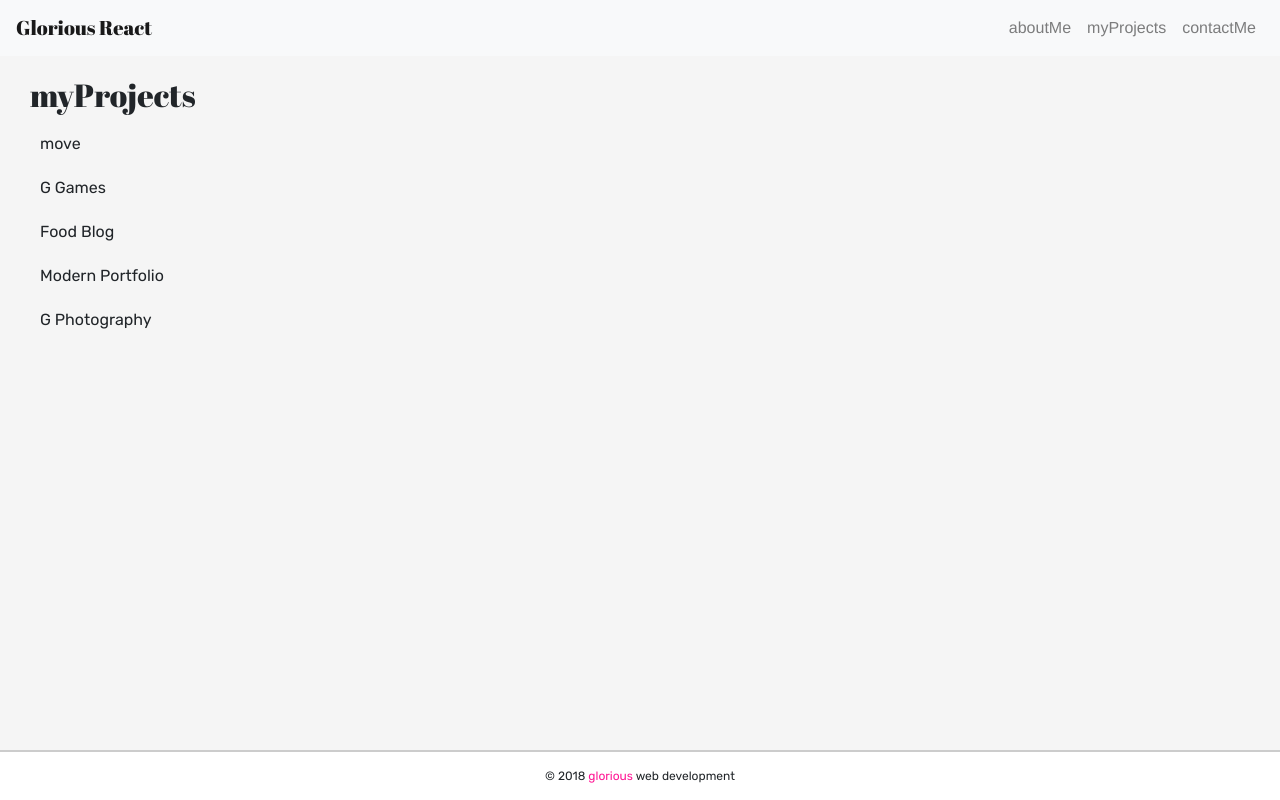
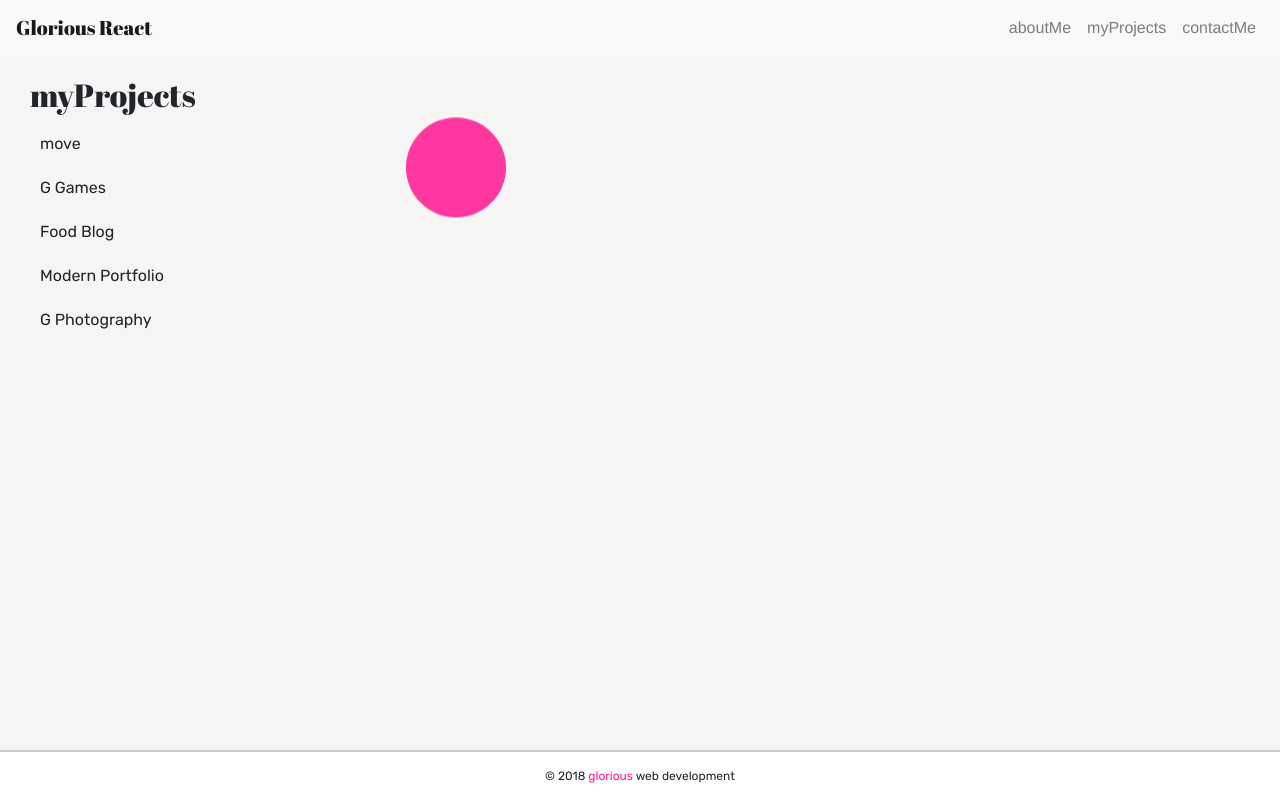
Before and after one commit to gloriading/profile-react, a React (Create React App) app: page /projects in a window 1280 px wide. Built offline with nearby package versions, Linux system fonts and the light colour scheme.

Commit message:
update notFound page

```diff
--- a/src/App.css
+++ b/src/App.css
@@ -147,6 +147,25 @@ p.tech {
   grid-template-columns: 30% 70%;
 }
 
+.click-here {
+  width: 100px;
+  height: 100px;
+  border-radius: 100%;
+  background-color: hotpink;
+  animation: float 3s infinite alternate;
+}
+
+@keyframes float {
+  from {
+    transform: translateY(30%);
+    background-color: hotpink;
+  }
+  to {
+    transform: translateY(-30%);
+    background-color: deeppink;
+  }
+}
+
 .project-title-box {
   display: inline-block;
   margin-bottom: 10px;
@@ -246,6 +265,15 @@ p.tech {
 .notFound-container {
   min-height: calc(100vh - 106px);
   padding: 20px 30px;
+  display: flex;
+  flex-direction: column;
+  justify-content: center;
+  align-items: center
+}
+
+.notFound-container h1 {
+  letter-spacing: 2px;
+  font-size: 80px;
 }
 
 /* media queries */
--- a/src/components/MyProjects.js
+++ b/src/components/MyProjects.js
@@ -1,6 +1,5 @@
 import React, { Component } from 'react';
 import { projects } from '../data/projects'
-import { FiLink } from 'react-icons/fi';
 
 export default class MyProjects extends Component {
   constructor(props){
@@ -11,9 +10,8 @@ export default class MyProjects extends Component {
       img:'',
       url:'',
       entryAnimation: false,
+      indicationOn: true,
     }
-    // this.handleClick = this.handleClick.bind(this);
-    // this.addEntryAnimation = this.addEntryAnimation.bind(this);
   }
 
   handleClick(project){
@@ -30,13 +28,20 @@ export default class MyProjects extends Component {
     this.setState({ entryAnimation: false });
   }
 
+  removeIndication(){
+    this.setState({ indicationOn: false });
+  }
+
   render(){
     let projectList;
     projectList = projects.map((project, index) => {
       return (
       <p key={index}
         onClick={()=> this.handleClick(project)}
-        onMouseEnter={()=> this.removeEntryAnimation()}
+        onMouseEnter={()=> {
+          this.removeEntryAnimation();
+          // this.removeIndication();
+        }}
         >
         {project.name}
       </p>
@@ -54,6 +59,8 @@ export default class MyProjects extends Component {
           </div>
 
           <div className={this.state.entryAnimation ? "project-display animated fadeIn" : "project-display"}  >
+            { this.state.indicationOn ?
+              <div className="click-here"></div> : null }
             <div className="project-title-box">
               {title && url ?
                 <a href={url} rel="noopener noreferrer"
--- a/src/components/NotFound.js
+++ b/src/components/NotFound.js
@@ -3,6 +3,7 @@ import React from 'react';
 const NotFound = () => {
   return (
     <div className="notFound-container">
+      <h1>404</h1>
       <h2>You are lost. Please go back...</h2>
     </div>
    );
```
